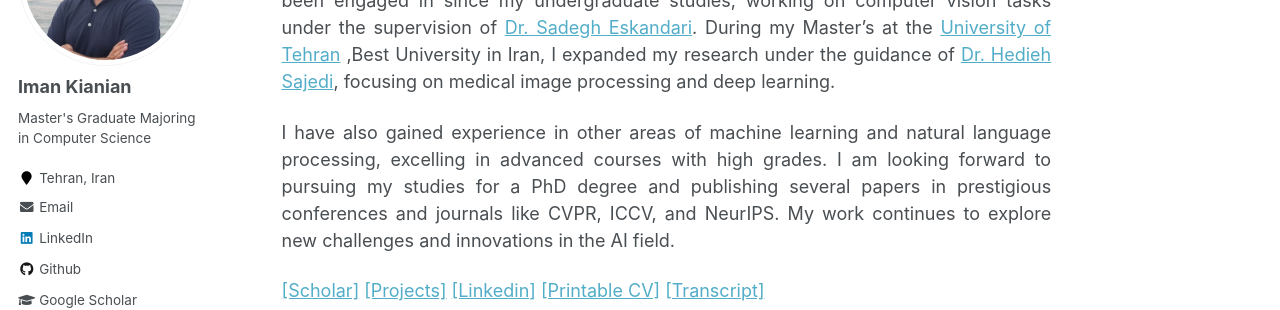
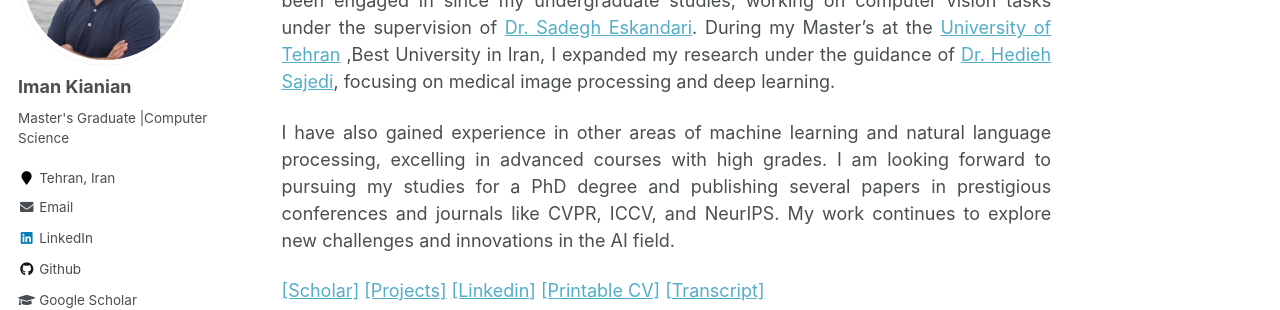
Before and after one commit to iman2693/imankianian.github.io, a Jekyll site: the page built from _pages/about.md, in a window 1280 px wide. Shown: the part 227-537 px from the top of the page. Built offline with Jekyll 4.4.1, drawn with Linux system fonts in a browser that asks for light colours.

```diff
--- a/_config.yml
+++ b/_config.yml
@@ -82,7 +82,7 @@ analytics:
 author:
   name             : "Iman Kianian"
   avatar           : "profile-pic.png"
-  bio              : "Master's Graduate\nMajoring in Computer Science"
+  bio              : "Master's Graduate\n|Computer Science"
   location         : "Tehran, Iran"
   employer         :
   pubmed           :
```
